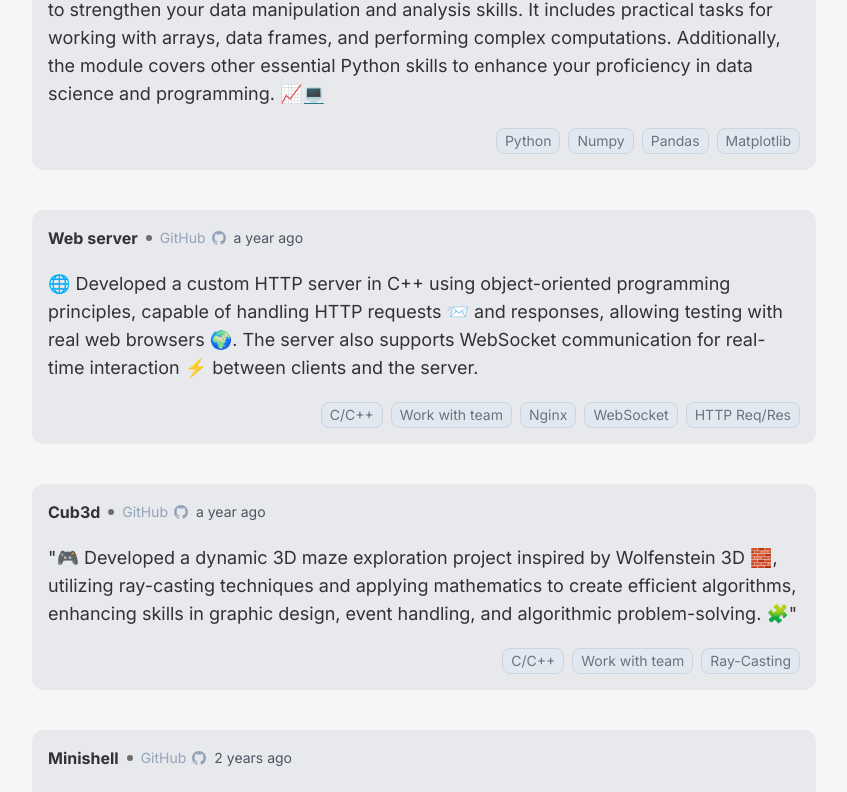
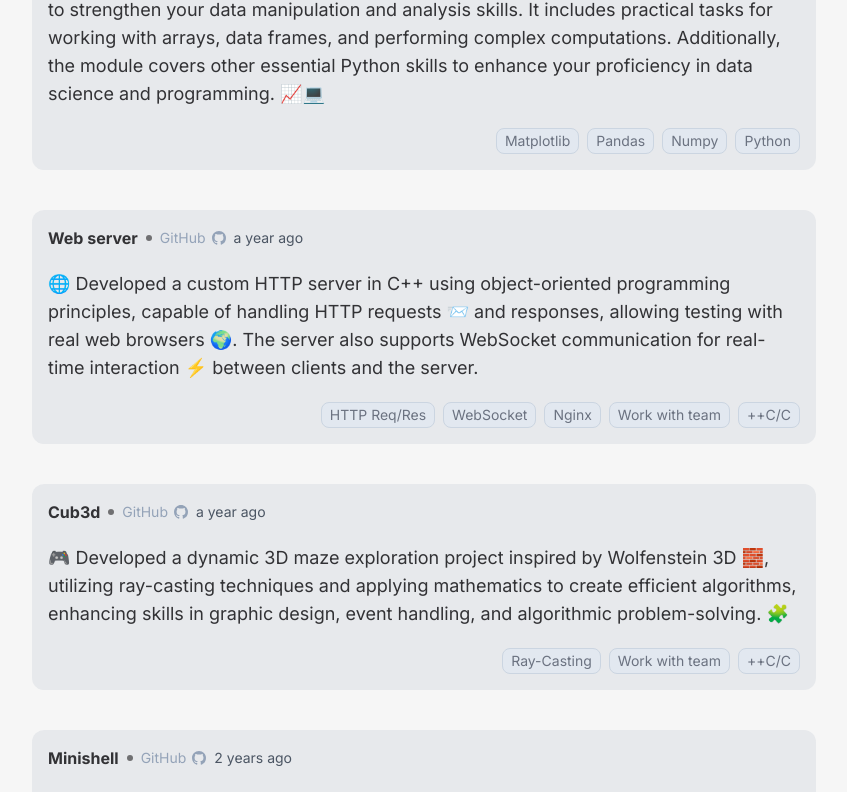
Before and after one commit to Hbadr13/portfolio, a Next.js app: page /project in a window 1280 px wide. Shown: the part 1777-2569 px from the top of the page, without its empty margins (216-1063 px from the left). Built offline with nearby package versions, Linux system fonts and the light colour scheme.

Commit message:
addAnimationTowork

```diff
--- a/package.json
+++ b/package.json
@@ -12,7 +12,8 @@
     "framer-motion": "^11.11.1",
     "moment": "^2.30.1",
     "react": "^18",
-    "react-dom": "^18"
+    "react-dom": "^18",
+    "react-intersection-observer": "^9.13.1"
   },
   "devDependencies": {
     "@types/node": "^20",
--- a/src/components/footer.tsx
+++ b/src/components/footer.tsx
@@ -24,7 +24,6 @@ const Footer = () => {
     return (
         <div className='w-full flex flex-col  items-center    bg-pf-surface-3 relative mt-20'>
             <div className="w-full h-10 md:h-16 rounded-b-full bg-pf-white-v0 mb-10  mt:pb-20"></div>
-            <div className="text-center">Copyright © 2021 Hamza Badr. All rights reserved.</div>
             <div className="flex space-x-5 items-center mt-6">
                 {
                     medias.map((item, index) =>
@@ -34,6 +33,7 @@ const Footer = () => {
                     )
                 }
             </div>
+            <div className="text-center pb-10 mt-2">Copyright © 2021 Hamza Badr. All rights reserved.</div>
         </div>
     )
 }
--- a/src/pages/index.tsx
+++ b/src/pages/index.tsx
@@ -17,13 +17,13 @@ const Index = () => {
     {
       id: 0,
       like: 16,
-      time: 'Jan 2023',
+      time: 'Jan 2024',
       name: 'Hello World!',
       description: `I'm thrilled to announce the completion of the 2-year common core curriculum at 1337 coding school. Throughout this time, I worked on projects in Unix programming, graphics, DevOps, and web development, which sharpened both my technical and soft skills like collaboration, resilience, and rigor`,
       url: '/images/common-core.jpeg',
       type: 'image',
       status: {
-        name: `Feelin rich`,
+        name: `Feeling rich`,
         emoji: '🤖'
       },
     },
@@ -36,7 +36,7 @@ const Index = () => {
       url: '/images/cluster.jpg',
       type: 'image',
       status: {
-        name: `Feelin rich`,
+        name: `Feeling rich`,
         emoji: '🤖'
       },
     },
@@ -59,11 +59,6 @@ const Index = () => {
   }
   return (
     <div className='mt-10 md:mt-20'>
-      {/* {
-                content && <div className="fixed  inset-0 z-50 ">
-                    <div className="text-9xl  relative ">🤖</div>
-                </div>
-            } */}
       <div className="">
         <ul className='space-y-10 md:space-y-20'>
           {
--- a/src/pages/project/index.tsx
+++ b/src/pages/project/index.tsx
@@ -52,7 +52,7 @@ const projectApi = [
     {
         id: 0,
         name: 'Cub3d',
-        description: `"🎮 Developed a dynamic 3D maze exploration project inspired by Wolfenstein 3D 🧱, utilizing ray-casting techniques and applying mathematics to create efficient algorithms, enhancing skills in graphic design, event handling, and algorithmic problem-solving. 🧩"`,
+        description: `🎮 Developed a dynamic 3D maze exploration project inspired by Wolfenstein 3D 🧱, utilizing ray-casting techniques and applying mathematics to create efficient algorithms, enhancing skills in graphic design, event handling, and algorithmic problem-solving. 🧩`,
         time: '202212',
         inProgress: false,
         slug: 'https://github.com/Hbadr13/cub3d',
@@ -69,14 +69,43 @@ const projectApi = [
     },
 ]
 
-const index = () => {
+
+
+
+
+import { useEffect, useState } from "react";
+import { useInView } from "react-intersection-observer";
+
+interface IWorkCardProps {
+    item: typeof projectApi[0],
+    index: number
+}
+
+const WorkCard = ({ item, index }: IWorkCardProps) => {
+    const { ref, inView } = useInView({  // Only trigger animation once
+        threshold: [0.25, 0.5, 0.75, 1],
+        triggerOnce: false
+
+    });
+    const [visibleTechnologies, setVisibleTechnologies] = useState<Array<string>>([]);
+
+    useEffect(() => {
+        if (!inView)
+            return
+        item.skils.forEach((tech, index) => {
+            setTimeout(() => {
+                setVisibleTechnologies((prev) => [...prev, tech]);
+            }, 300 * index);
+
+        })
+        item.skils = []
+    }, [inView])
+
     return (
-        <div>
+        <li ref={ref} key={index}
+            className={`w-full flex    bg-pf-surface-4/60 hover:bg-pf-surface-4  rounded-xl p-4 transition-all  duration-1000 transform ${inView ? "opacity-100 translate-y-0" : "opacity-0 translate-y-10"}`}
+        >
 
-            <ul className='space-y-10 mt-10 md:mt-20'>
-                {
-                    projectApi.map((item, index) =>
-                        <li key={index} className="w-full flex    bg-pf-surface-4/60 hover:bg-pf-surface-4 duration-200 rounded-xl p-4">
             <div className="space-y-5">
                 <div className="">
                     <div className="flex flex-col md:flex-row space-x-2 items-start md:items-center">
@@ -95,12 +124,25 @@ const index = () => {
                     </div>
                 </div>
                 <div className="text-sm md:text-lg">{item.description}</div>
-                                <div className="w-full flex flex-wrap justify-end gap-1 md:gap-2 text-xs md:text-sm">
-                                    {item.skils.map((skil, index) => <div key={index} className='px-2 py-0.5  text-gray-500 rounded-lg  border border-slate-300 bg-slate-200 border-1'>{skil}</div>)}
+                <div dir='rtl' className="w-full flex  flex-wrap justify-start gap-1 md:gap-2 text-xs md:text-sm">
+                    {visibleTechnologies.map((skil, index) => <div key={index} className={` SkilsItem px-2 py-0.5  text-gray-500 rounded-lg  border border-slate-300 bg-slate-200 border-1`}>
+                        {skil}</div>)}
                 </div>
             </div>
-                        </li>
+        </li >
     )
+};
+
+
+
+
+const index = () => {
+    return (
+        <div>
+
+            <ul className='space-y-10 mt-10 md:mt-20'>
+                {
+                    projectApi.map((item, index) => <WorkCard item={item} index={index} />)
                 }
             </ul>
         </div>
--- a/src/styles/globals.css
+++ b/src/styles/globals.css
@@ -32,3 +32,23 @@
     animation: bounce 2s;
     background-color: rgba(255, 255, 255, 0);
 }
+
+@keyframes bounce {
+
+
+    0% {
+        opacity: 0;
+
+    }
+
+
+    100% {
+        opacity: 1;
+
+    }
+}
+
+.SkilsItem {
+    animation: bounce 2s;
+    opacity: 1;
+}
```
Also changed, not shown: 2 other files (tests, documents, lock files or other folders). Lines whose indentation alone changed are shown as unchanged.
